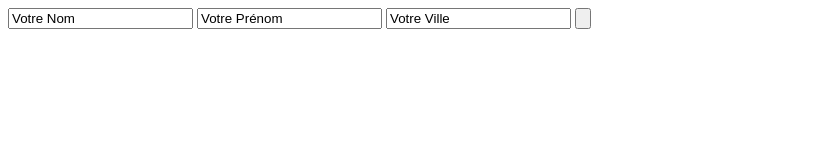
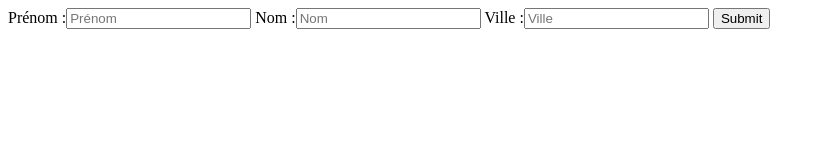
Before and after one commit to guylainecastellano/ex4-javascript, a plain HTML site: page index.html in a window 1280 px wide. Shown: the whole page, without its empty margins (0-825 px from the left). Drawn offline with Linux system fonts and the light colour scheme.

Commit message:
ex4 javascript

```diff
--- a/assets/js/script.js
+++ b/assets/js/script.js
@@ -1,3 +1,11 @@
 //utiliser une fonction et une boite de dialogue par une alerte (chaine de caractère)"bonjour" à l'intérieur de la fonction
-
 //récuperer les valeurs qui ont étaient ecrite à stocker dans les variables
+//var 3 variables nom prenom ville
+function clickFunction(){
+  var firstName = document.getElementById('firstName').value;
+  var lastName = document.getElementById('lastName').value;
+  var city = document.getElementById('city').value;
+  alert('Nom:' + lastName + '\nPrénom:' + firstName  + '\nVille:' + city);
+}
+//alert mm alert que l'ex 2
+//  alert("Bonjour "+ firstName);
--- a/index.html
+++ b/index.html
@@ -7,10 +7,10 @@
 </head>
 <body>
   <form>
-      <input name="prompt1" type="text" value="Votre Nom">
-      <input name="prompt2" type="text" value="Votre Prénom">
-      <input name="prompt3" type="text" value="Votre Ville">
-      <input type="button" <!--à finir de saisir-->
+      <label>Prénom :<input type="text" name="firstName" id="firstName"placeholder="Prénom"/></label>
+      <label>Nom :<input type="text" name="lastName" id="lastName"placeholder="Nom"/></label>
+      <label>Ville :<input type="text" name="city" id="city"placeholder="Ville"/></label>
+      <input type="submit" name="button" id="clickButton" onclick="clickFunction()";></button>
   </form>
   <script src="assets/js/script.js"></script>
 </body>
```
